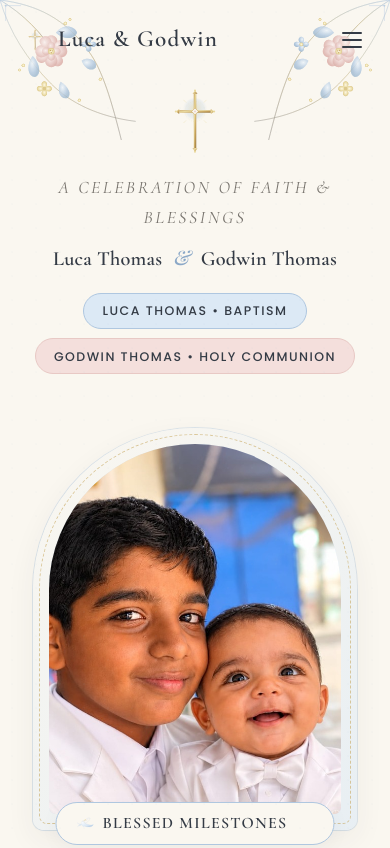
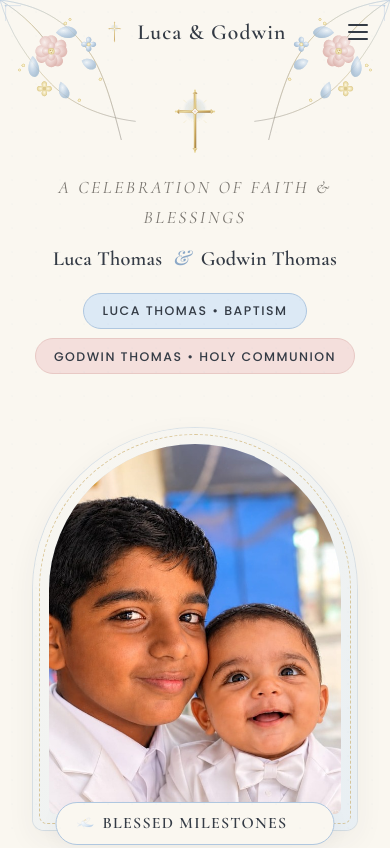
Before and after one commit to muhammedrameesr6-dev/Luca-Thomas-Godwin-Thomas, a plain HTML site: page index.html in a window 390 px wide. Shown: the top 848 px of the page. Drawn offline with nearby package versions, Linux system fonts and the light colour scheme; a web font is replaced by a local one.

Commit message:
Center header logo (Luca & Godwin) on mobile viewports

```diff
--- a/css/main.css
+++ b/css/main.css
@@ -212,6 +212,7 @@ h1, h2, h3, h4, .font-cormorant {
   max-width: var(--container-max);
   margin: 0 auto;
   padding: 0 1.5rem;
+  position: relative;
 }
 
 .nav-logo {
@@ -2140,11 +2141,26 @@ h1, h2, h3, h4, .font-cormorant {
    Responsive Breakpoints
    -------------------------------------------------------------------------- */
 @media (max-width: 992px) {
+  .nav-container {
+    position: relative;
+    justify-content: flex-end;
+  }
+  .nav-logo {
+    position: absolute;
+    left: 50%;
+    transform: translateX(-50%);
+    margin: 0 auto;
+    text-align: center;
+    justify-content: center;
+    z-index: 1;
+    white-space: nowrap;
+  }
   .nav-links, .btn-rsvp-nav {
     display: none;
   }
   .hamburger-btn {
     display: flex;
+    z-index: 2;
   }
   .children-grid {
     grid-template-columns: 1fr;
@@ -2213,6 +2229,12 @@ h1, h2, h3, h4, .font-cormorant {
 }
 
 @media (max-width: 640px) {
+  .nav-container {
+    padding: 0 1.15rem;
+  }
+  .nav-logo-text {
+    font-size: 1.35rem;
+  }
   .hero-section {
     padding-top: 5.5rem;
     padding-bottom: 3.5rem;
```
